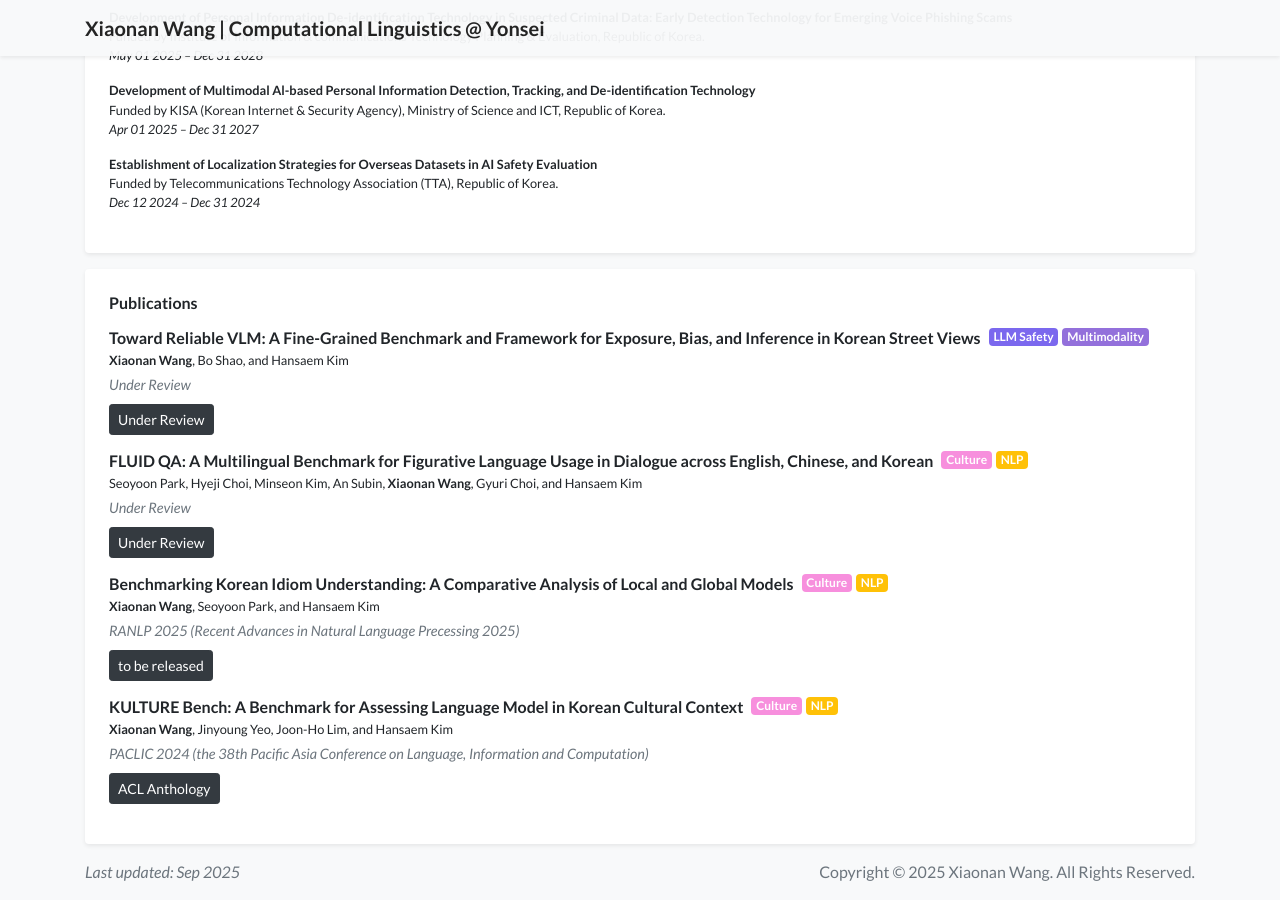
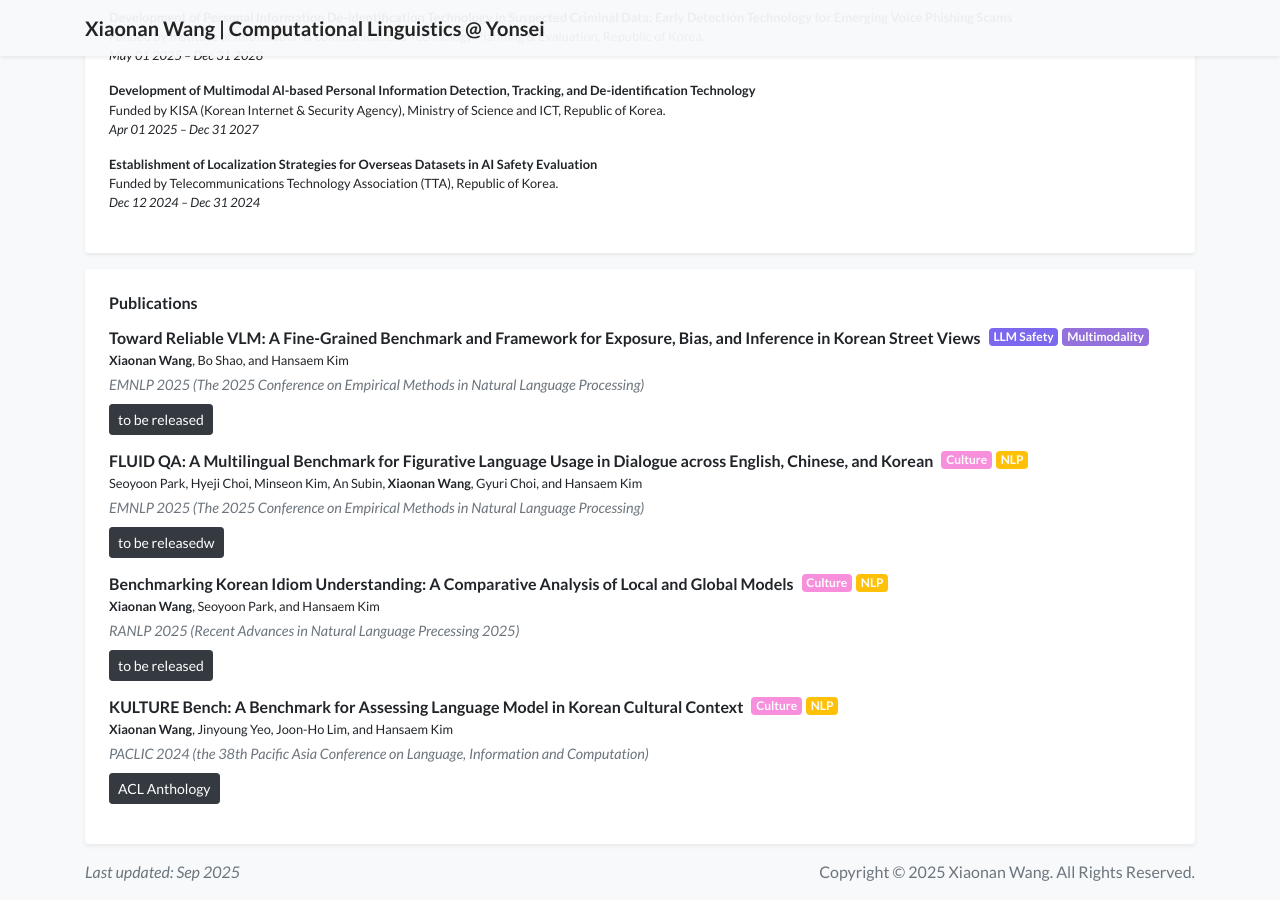
Before and after one commit to wangxiaonan-git/wangxiaonan-git.github.io, a Jekyll site: the page built from index.html, in a window 1280 px wide and 900 px high, scrolled down 1010 px. Built offline with Jekyll 4.4.1, drawn with Linux system fonts in a browser that asks for light colours; a style sheet for code colours, icons or effects is not loaded.

Commit message:
Update index.html

```diff
--- a/index.html
+++ b/index.html
@@ -56,8 +56,8 @@ num_selected: 10
           <p class="mb-1 small">
             <strong>Xiaonan Wang</strong>, Bo Shao, and Hansaem Kim
           </p>
-          <p class="text-muted font-italic mb-2" style="font-size: 0.9rem;">Under Review</p>
-          <a href="" class="btn btn-sm btn-dark">Under Review</a>
+          <p class="text-muted font-italic mb-2" style="font-size: 0.9rem;">EMNLP 2025 (The 2025 Conference on Empirical Methods in Natural Language Processing)</p>
+          <a href="" class="btn btn-sm btn-dark">to be released</a>
         </div>
 
 
@@ -70,8 +70,8 @@ num_selected: 10
           <p class="mb-1 small">
             Seoyoon Park, Hyeji Choi, Minseon Kim, An Subin, <strong>Xiaonan Wang</strong>,  Gyuri Choi, and Hansaem Kim
           </p>
-          <p class="text-muted font-italic mb-2" style="font-size: 0.9rem;">Under Review</p>
-          <a href="" class="btn btn-sm btn-dark">Under Review</a>
+          <p class="text-muted font-italic mb-2" style="font-size: 0.9rem;">EMNLP 2025 (The 2025 Conference on Empirical Methods in Natural Language Processing)</p>
+          <a href="" class="btn btn-sm btn-dark">to be releasedw</a>
         </div>
 
         <div class="mb-3">
```
